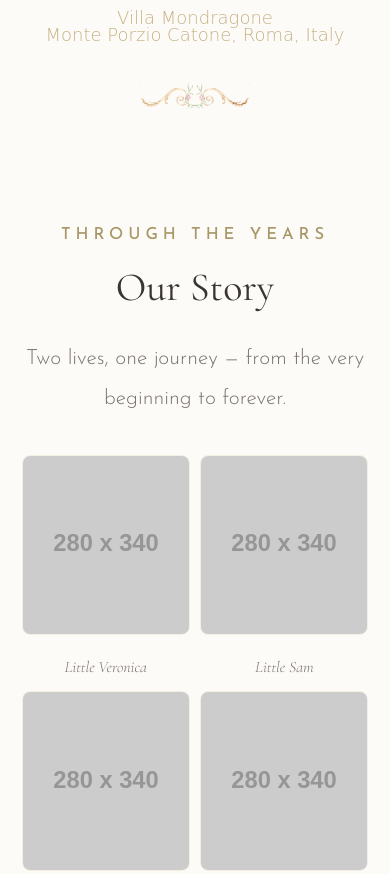
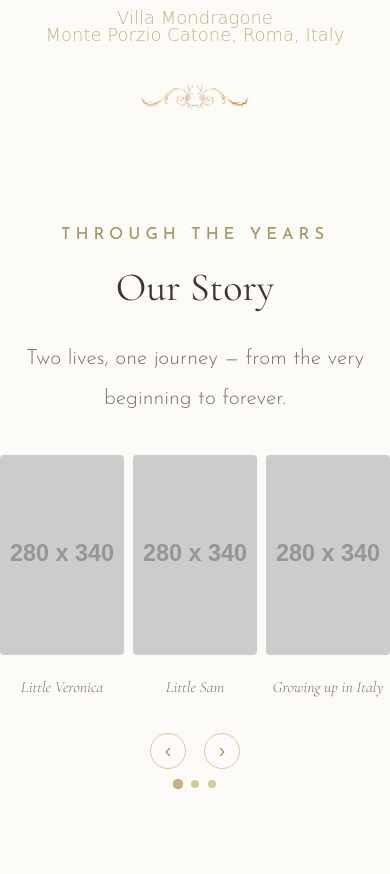
Before and after one commit to kellyjeanne78746-bit/wedding, a plain HTML site: page index.html in a window 390 px wide. Shown: the part 1356-2230 px from the top of the page. Drawn offline with nearby package versions, Linux system fonts and the light colour scheme; placeholder pictures from the web are drawn by us; a web font is replaced by a local one.

Commit message:
Gallery: full-width edge-to-edge carousel with arrow navigation
- Converted Our Story from grid cluster to sliding carousel
- 5 images across, full screen width with minimal gaps
- Added left/right arrow buttons and dot page indicators
- Images 400px tall, edge to edge
- Mobile: 3 images across

Co-Authored-By: Claude Opus 4.6 <noreply@anthropic.com>

```diff
--- a/index.html
+++ b/index.html
@@ -687,27 +687,31 @@
     background: var(--cream);
     text-align: center;
     overflow: hidden;
-  }
-  .gallery-grid {
-    display: grid;
-    grid-template-columns: repeat(5, 1fr);
-    gap: 0.8rem;
+    padding-left: 0;
+    padding-right: 0;
+  }
+  .gallery-track {
+    display: flex;
+    gap: 0.4rem;
     padding: 2rem 0 1rem;
-    max-width: 1200px;
-    margin: 0 auto;
+    overflow: hidden;
+    position: relative;
   }
   .gallery-item {
+    flex: 0 0 calc((100% - 1.6rem) / 5);
+    min-width: 0;
     text-align: center;
+    cursor: pointer;
+    transition: transform 0.3s;
   }
   .gallery-item img {
     width: 100%;
-    height: 280px;
+    height: 400px;
     object-fit: cover;
-    border-radius: 8px;
-    border: 1px solid rgba(201,169,110,0.15);
+    border-radius: 4px;
     transition: transform 0.3s, box-shadow 0.3s;
   }
-  .gallery-item img:hover {
+  .gallery-item:hover img {
     transform: translateY(-4px);
     box-shadow: 0 8px 30px rgba(58,53,50,0.1);
   }
@@ -717,6 +721,51 @@
     font-style: italic;
     color: var(--warm-gray);
     margin-top: 0.4rem;
+  }
+  .gallery-nav {
+    display: flex;
+    justify-content: center;
+    gap: 1rem;
+    margin-top: 0.8rem;
+  }
+  .gallery-nav button {
+    background: none;
+    border: 1px solid var(--gold-light);
+    border-radius: 50%;
+    width: 36px;
+    height: 36px;
+    cursor: pointer;
+    color: var(--gold-dark);
+    font-size: 1.1rem;
+    transition: all 0.3s;
+    display: flex;
+    align-items: center;
+    justify-content: center;
+  }
+  .gallery-nav button:hover {
+    background: var(--gold);
+    color: var(--white);
+    border-color: var(--gold);
+  }
+  .gallery-dots {
+    display: flex;
+    justify-content: center;
+    gap: 0.5rem;
+    margin-top: 0.6rem;
+  }
+  .gallery-dot {
+    width: 8px;
+    height: 8px;
+    border-radius: 50%;
+    background: var(--gold-light);
+    border: none;
+    cursor: pointer;
+    transition: all 0.3s;
+    padding: 0;
+  }
+  .gallery-dot.active {
+    background: var(--gold);
+    transform: scale(1.3);
   }
 
   /* ─── THINGS TO DO ─── */
@@ -1626,8 +1675,9 @@
     .timeline { padding-left: 1.5rem; max-width: 400px; margin-left: auto; margin-right: auto; }
     .timeline-item { padding-left: 1rem; }
     .timeline-item::before { left: -1.85rem; }
-    .gallery-grid { grid-template-columns: repeat(2, 1fr); gap: 0.6rem; }
-    .gallery-item img { height: 180px; }
+    .gallery-track { gap: 0.5rem; }
+    .gallery-item { flex: 0 0 calc((100% - 1rem) / 3); }
+    .gallery-item img { height: 200px; }
     .radio-group, .checkbox-group { flex-direction: column; }
     .radio-label, .checkbox-label { width: 100%; }
     footer { min-height: auto; }
@@ -1764,7 +1814,7 @@
   <div class="section-title">Our Story</div>
   <p class="section-text" style="margin: 0 auto;">Two lives, one journey — from the very beginning to forever.</p>
 
-  <div class="gallery-grid">
+  <div class="gallery-track" id="galleryTrack">
     <div class="gallery-item">
       <img src="https://placehold.co/280x340/FAF5EE/B5AFA8?text=Veronica+age+3" alt="Veronica as a child">
       <div class="gallery-caption">Little Veronica</div>
@@ -1798,6 +1848,12 @@
       <div class="gallery-caption">Forever begins</div>
     </div>
   </div>
+
+  <div class="gallery-nav">
+    <button onclick="slideGallery(-1)" aria-label="Previous">&#8249;</button>
+    <button onclick="slideGallery(1)" aria-label="Next">&#8250;</button>
+  </div>
+  <div class="gallery-dots" id="galleryDots"></div>
 </section>
 
 <div class="divider"></div>
@@ -3126,6 +3182,41 @@
     }
   });
 
+  // ─── GALLERY CAROUSEL ───
+  const galleryTrack = document.getElementById('galleryTrack');
+  const galleryItems = galleryTrack.querySelectorAll('.gallery-item');
+  const dotsContainer = document.getElementById('galleryDots');
+  let galleryIndex = 0;
+  const visibleCount = window.innerWidth <= 768 ? 3 : 5;
+  const totalPages = Math.ceil(galleryItems.length / visibleCount);
+
+  // Build dots
+  for (let i = 0; i < totalPages; i++) {
+    const dot = document.createElement('button');
+    dot.className = 'gallery-dot' + (i === 0 ? ' active' : '');
+    dot.onclick = () => goToGalleryPage(i);
+    dotsContainer.appendChild(dot);
+  }
+
+  function goToGalleryPage(page) {
+    galleryIndex = page;
+    const itemWidth = galleryItems[0].offsetWidth;
+    const gap = parseFloat(getComputedStyle(galleryTrack).gap) || 0;
+    const offset = page * visibleCount * (itemWidth + gap);
+    galleryTrack.style.transition = 'transform 0.5s ease';
+    galleryTrack.style.transform = `translateX(-${offset}px)`;
+    dotsContainer.querySelectorAll('.gallery-dot').forEach((d, i) => {
+      d.classList.toggle('active', i === page);
+    });
+  }
+
+  function slideGallery(dir) {
+    const newIndex = galleryIndex + dir;
+    if (newIndex >= 0 && newIndex < totalPages) {
+      goToGalleryPage(newIndex);
+    }
+  }
+
   // ─── SCROLL ANIMATIONS ───
   const observer = new IntersectionObserver((entries) => {
     entries.forEach(entry => {
```
